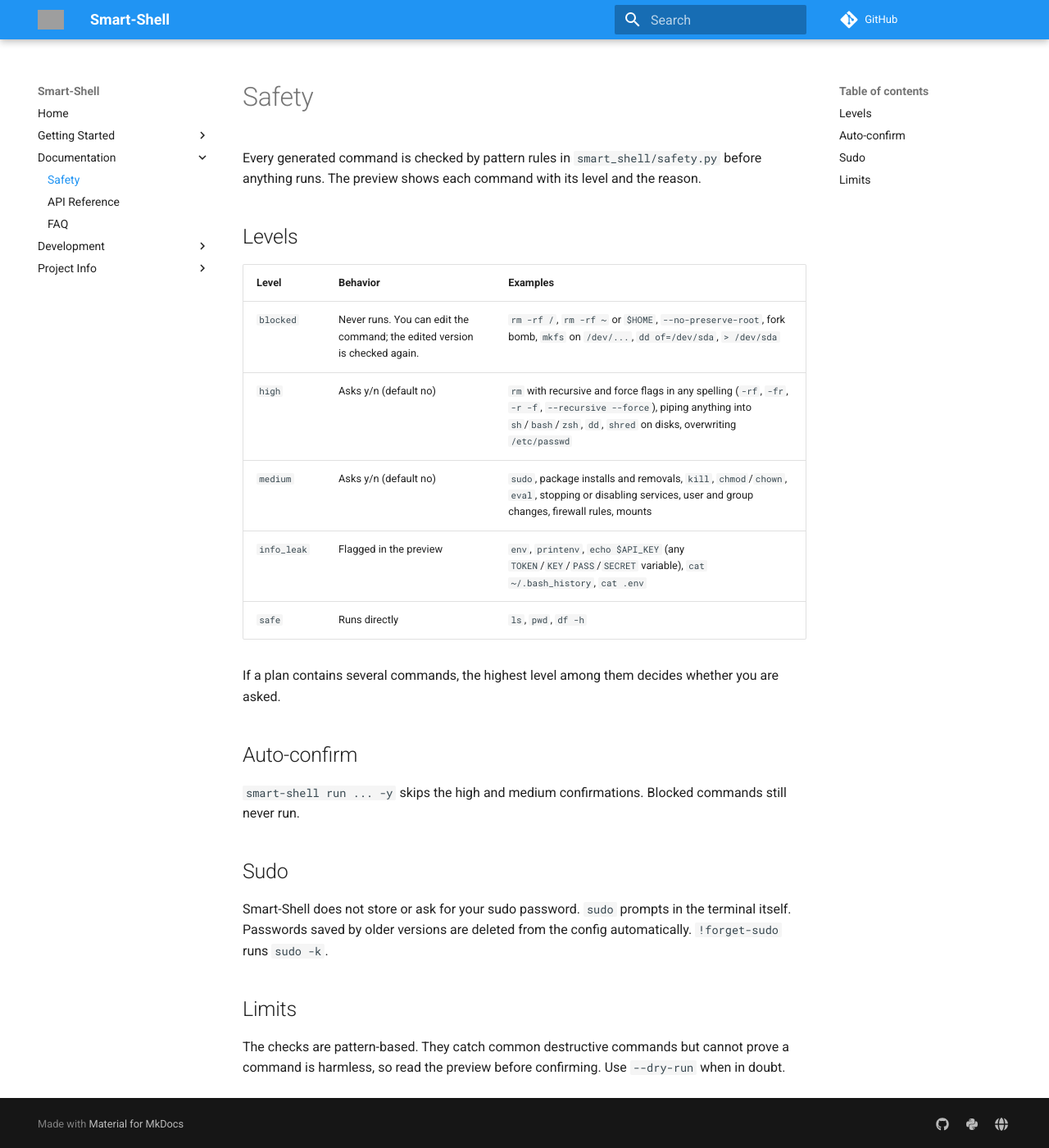
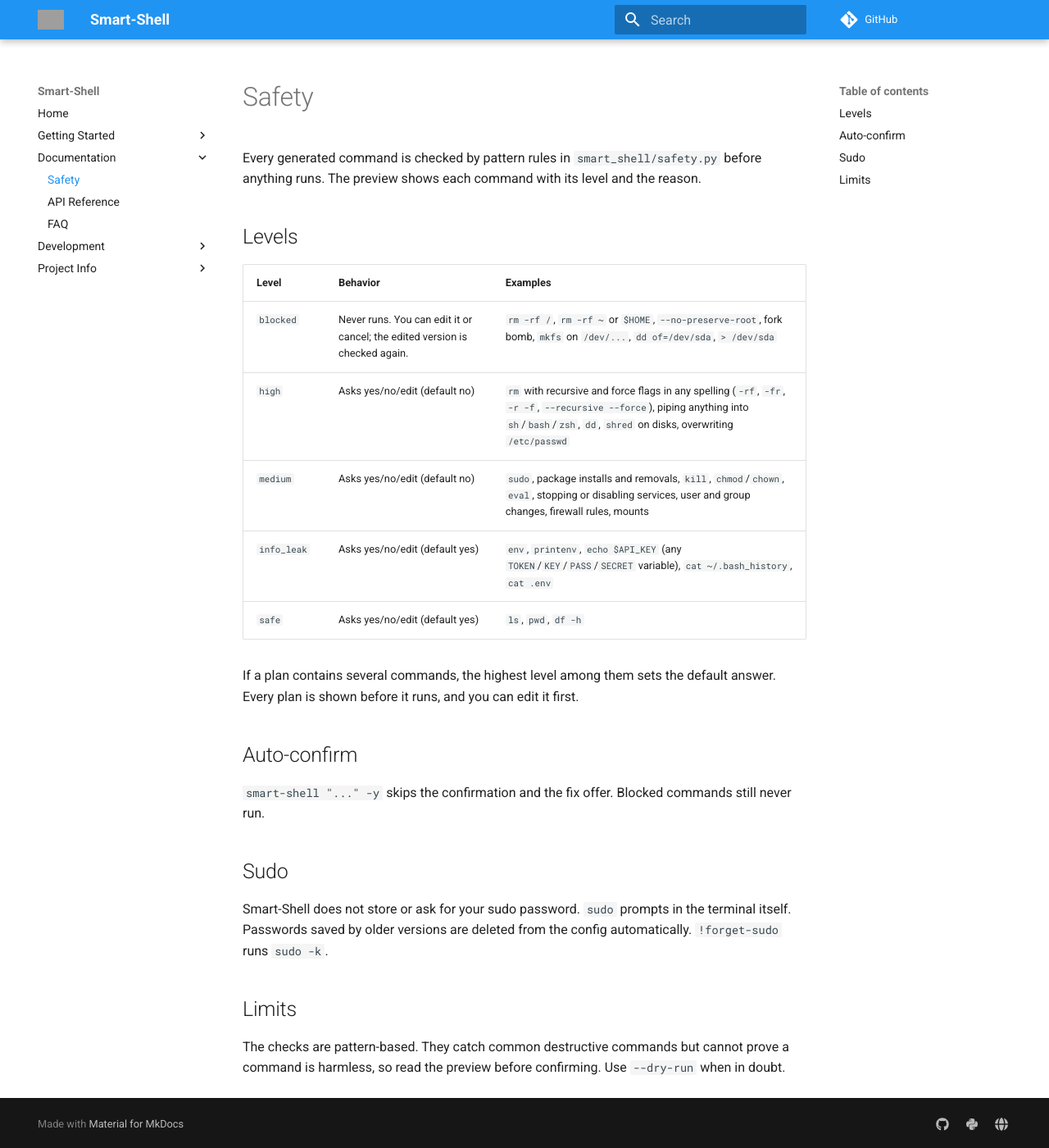
Before and after one commit to Lusan-sapkota/smart-shell, an MkDocs documentation site: the page built from docs/safety.md, in a window 1280 px wide and 1400 px high. Shown: the whole window at 82% size. Built offline with MkDocs 1.6.1 and Material for MkDocs 9.7.7, drawn with Linux system fonts in a browser that asks for light colours; comment, search, counter and statistics services are not loaded; grey boxes are pictures that could not be loaded.

Commit message:
document edit, fix on failure and run without subcommand

```diff
--- a/docs/safety.md
+++ b/docs/safety.md
@@ -6,17 +6,17 @@
 
 | Level       | Behavior                                  | Examples |
 |-------------|-------------------------------------------|----------|
-| `blocked`   | Never runs. You can edit the command; the edited version is checked again. | `rm -rf /`, `rm -rf ~` or `$HOME`, `--no-preserve-root`, fork bomb, `mkfs` on `/dev/...`, `dd of=/dev/sda`, `> /dev/sda` |
-| `high`      | Asks y/n (default no)                     | `rm` with recursive and force flags in any spelling (`-rf`, `-fr`, `-r -f`, `--recursive --force`), piping anything into `sh`/`bash`/`zsh`, `dd`, `shred` on disks, overwriting `/etc/passwd` |
-| `medium`    | Asks y/n (default no)                     | `sudo`, package installs and removals, `kill`, `chmod`/`chown`, `eval`, stopping or disabling services, user and group changes, firewall rules, mounts |
-| `info_leak` | Flagged in the preview                    | `env`, `printenv`, `echo $API_KEY` (any `TOKEN`/`KEY`/`PASS`/`SECRET` variable), `cat ~/.bash_history`, `cat .env` |
-| `safe`      | Runs directly                             | `ls`, `pwd`, `df -h` |
+| `blocked`   | Never runs. You can edit it or cancel; the edited version is checked again. | `rm -rf /`, `rm -rf ~` or `$HOME`, `--no-preserve-root`, fork bomb, `mkfs` on `/dev/...`, `dd of=/dev/sda`, `> /dev/sda` |
+| `high`      | Asks yes/no/edit (default no)             | `rm` with recursive and force flags in any spelling (`-rf`, `-fr`, `-r -f`, `--recursive --force`), piping anything into `sh`/`bash`/`zsh`, `dd`, `shred` on disks, overwriting `/etc/passwd` |
+| `medium`    | Asks yes/no/edit (default no)             | `sudo`, package installs and removals, `kill`, `chmod`/`chown`, `eval`, stopping or disabling services, user and group changes, firewall rules, mounts |
+| `info_leak` | Asks yes/no/edit (default yes)            | `env`, `printenv`, `echo $API_KEY` (any `TOKEN`/`KEY`/`PASS`/`SECRET` variable), `cat ~/.bash_history`, `cat .env` |
+| `safe`      | Asks yes/no/edit (default yes)            | `ls`, `pwd`, `df -h` |
 
-If a plan contains several commands, the highest level among them decides whether you are asked.
+If a plan contains several commands, the highest level among them sets the default answer. Every plan is shown before it runs, and you can edit it first.
 
 ## Auto-confirm
 
-`smart-shell run ... -y` skips the high and medium confirmations. Blocked commands still never run.
+`smart-shell "..." -y` skips the confirmation and the fix offer. Blocked commands still never run.
 
 ## Sudo
 
```
Also changed, not shown: docs/features.md (+7 -4 lines), docs/usage.md (+6 -6 lines).
